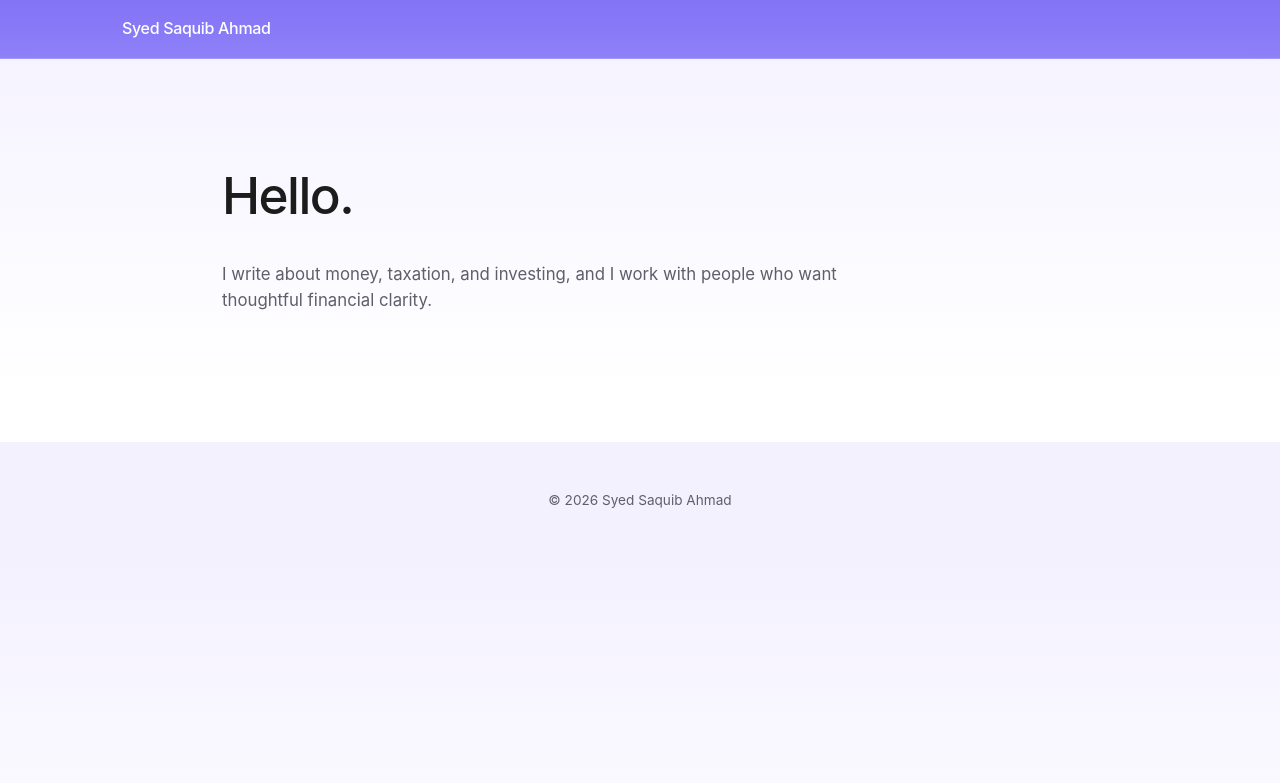
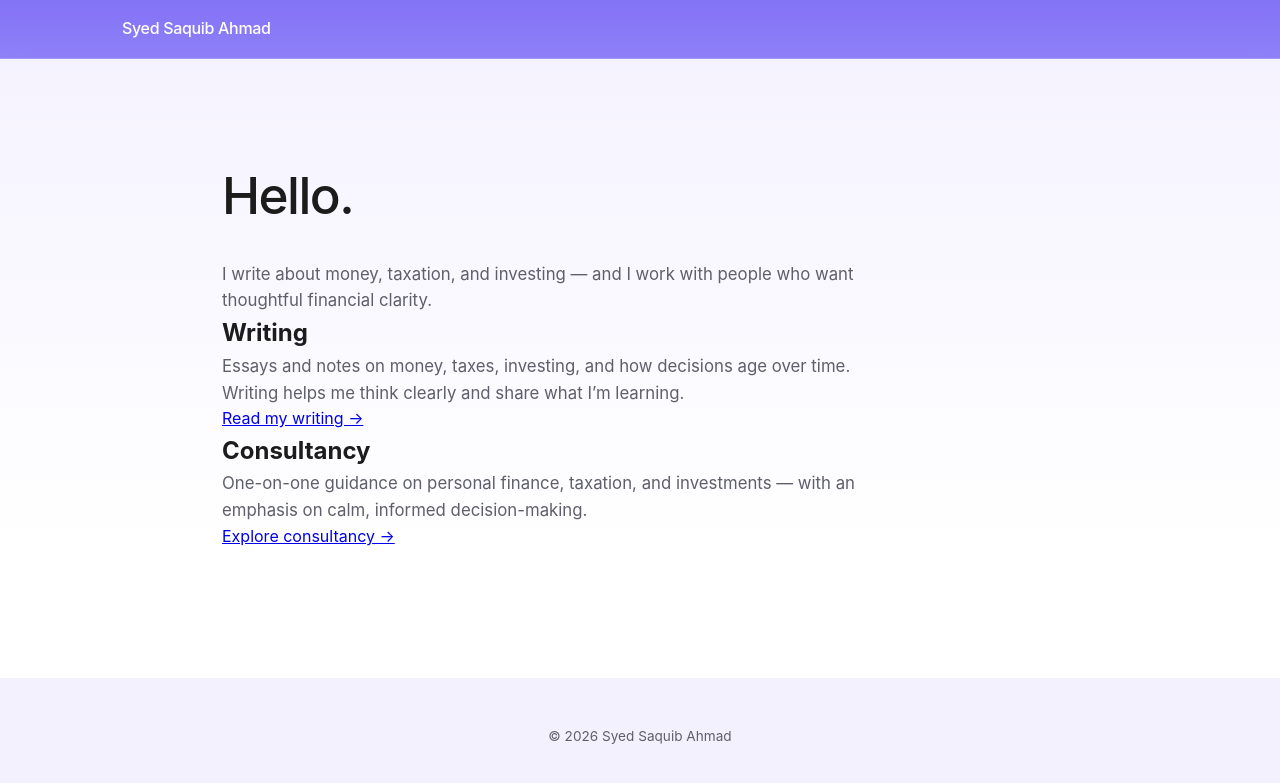
Before and after one commit to saquibahmad1234/syedsaquibahmad, a Jekyll site: the page built from index.html, in a window 1280 px wide. Shown: the top 783 px of the page. Built offline with Jekyll 4.4.1, drawn with Linux system fonts in a browser that asks for light colours.

Commit message:
Update index.html

```diff
--- a/index.html
+++ b/index.html
@@ -5,9 +5,31 @@ description: Thoughts on money, clarity, and long-term thinking.
 ---
 
 <main>
-  <h1>Hello.</h1>
-  <p>
-    I write about money, taxation, and investing, and I work with people
-    who want thoughtful financial clarity.
-  </p>
+  <section class="hero">
+    <h1>Hello.</h1>
+    <p>
+      I write about money, taxation, and investing — and I work with people who
+      want thoughtful financial clarity.
+    </p>
+  </section>
+
+  <section class="split">
+    <div class="card">
+      <h2>Writing</h2>
+      <p>
+        Essays and notes on money, taxes, investing, and how decisions age over time.
+        Writing helps me think clearly and share what I’m learning.
+      </p>
+      <a href="/blogs" class="link">Read my writing →</a>
+    </div>
+
+    <div class="card">
+      <h2>Consultancy</h2>
+      <p>
+        One-on-one guidance on personal finance, taxation, and investments — with
+        an emphasis on calm, informed decision-making.
+      </p>
+      <a href="/consultancy" class="link">Explore consultancy →</a>
+    </div>
+  </section>
 </main>
```
